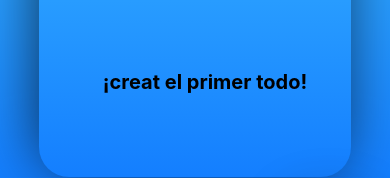
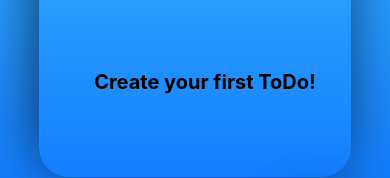
Before and after one commit to CesarTzaj/Todos, a React (Create React App) app: page / in a window 390 px wide. Shown: the part 496-674 px from the top of the page. Built offline with nearby package versions, Linux system fonts and the light colour scheme.

Commit message:
se agrego la version de tablet

```diff
--- a/src/interface/TodoList.js
+++ b/src/interface/TodoList.js
@@ -36,8 +36,8 @@ function TodoList() {
         hieght={hieght}
       >
         {error && <p className="estado" >Error 404...</p>}
-        {loading && <p className="estado">Estamos Cargando....</p>}
-        {(!loading && !SearchedTodos.length) && <p className="estado">¡creat el primer todo!</p>}
+        {loading && <p className="estado">loading....</p>}
+        {(!loading && !SearchedTodos.length) && <p className="estado">Create your first ToDo!</p>}
         {SearchedTodos.map((todo) => {
           return (
             <TodoItem
--- a/src/layout/SearchOption.js
+++ b/src/layout/SearchOption.js
@@ -2,7 +2,7 @@ import React, {useContext} from "react";
 import { TodoContext } from "../context/DataProvider";
 
 function SearchOption(){
-  const { SetSearchValue,GetCompleted} = useContext(TodoContext)
+  const { SetSearchValue} = useContext(TodoContext)
   const onSearchButon = (event)=>{
     SetSearchValue(event.target.value)
   }
--- a/src/layout/Todolist.js
+++ b/src/layout/Todolist.js
@@ -1,4 +1,4 @@
-import React, {useEffect, useRef} from "react";
+import React from "react";
 
 function Todolist(props){
 
--- a/src/them/index.css
+++ b/src/them/index.css
@@ -258,7 +258,12 @@ main section textarea{
   width: 20px;
   height: 20px;
 }
-@media (max-width: 700px){
+@media (max-width: 769px) {
+  .information{
+    left: calc(50% - 200px );
+  }
+}
+@media (max-width: 430px){
   .container{
     max-height: 70vh;
   }
```
Also changed, not shown: 11 other files (tests, documents, lock files or other folders).
